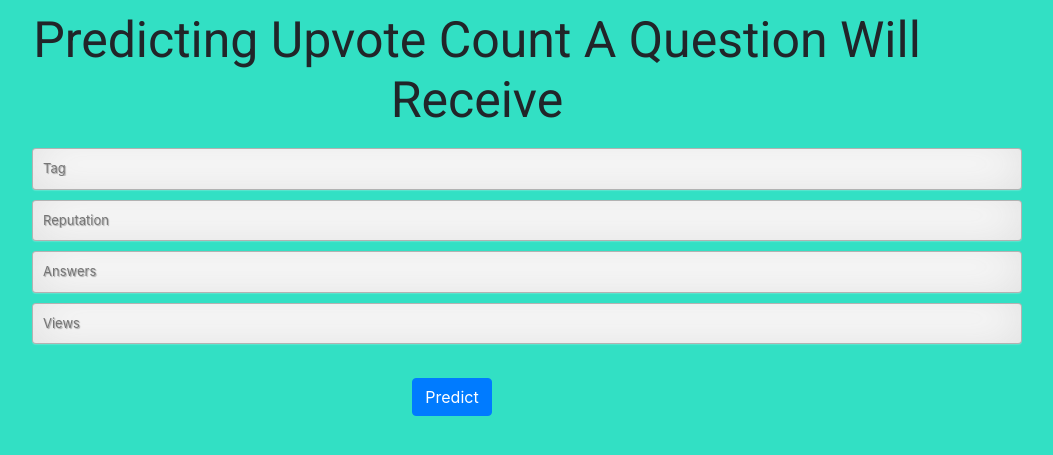
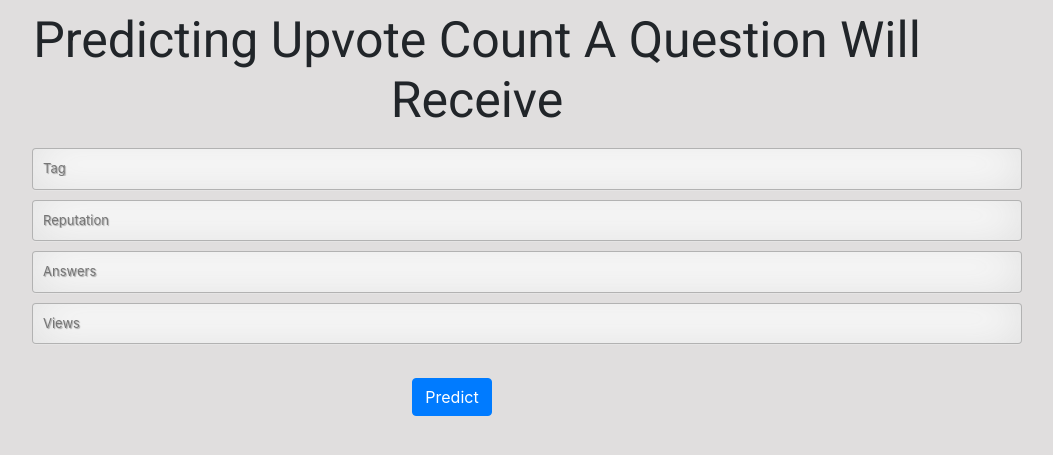
Before and after one commit to rv20197/question-upvote, a Flask app: page / in a window 1280 px wide. Shown: the top 455 px of the page, without its empty margins (118-1171 px from the left). Run offline with Flask 2, Linux system fonts and the light colour scheme; parts of the project's set-up code (start-up, migrations or seed data) failed here and were passed over; some libraries are stand-ins or nearby versions.

Commit message:
Update index.html

```diff
--- a/templates/index.html
+++ b/templates/index.html
@@ -33,7 +33,7 @@ h1{
 	margin-left: 50px;
 }
 body{
-	background-color: #32e0c4;
+	background-color: #e0dede;
 	text-align: center;
 	margin: auto;
 	position: fixed;
```
